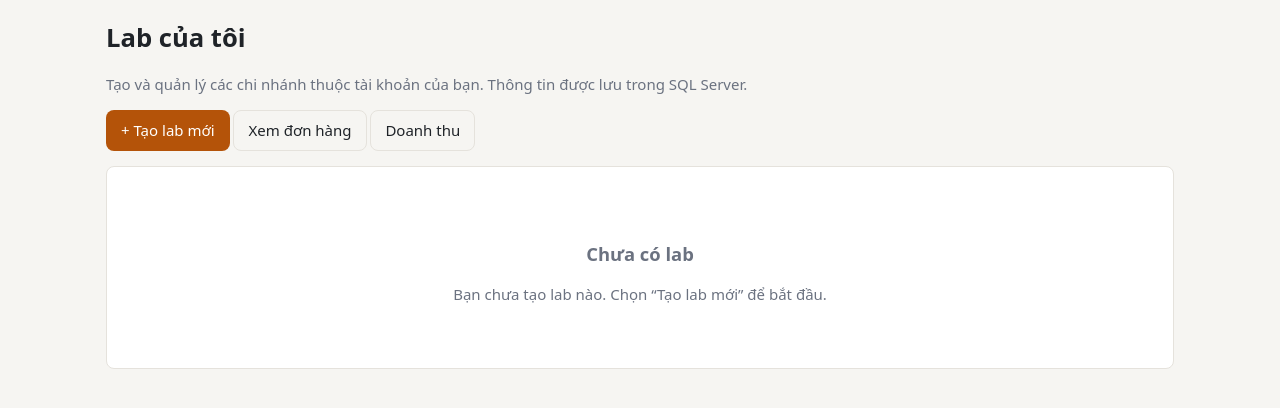
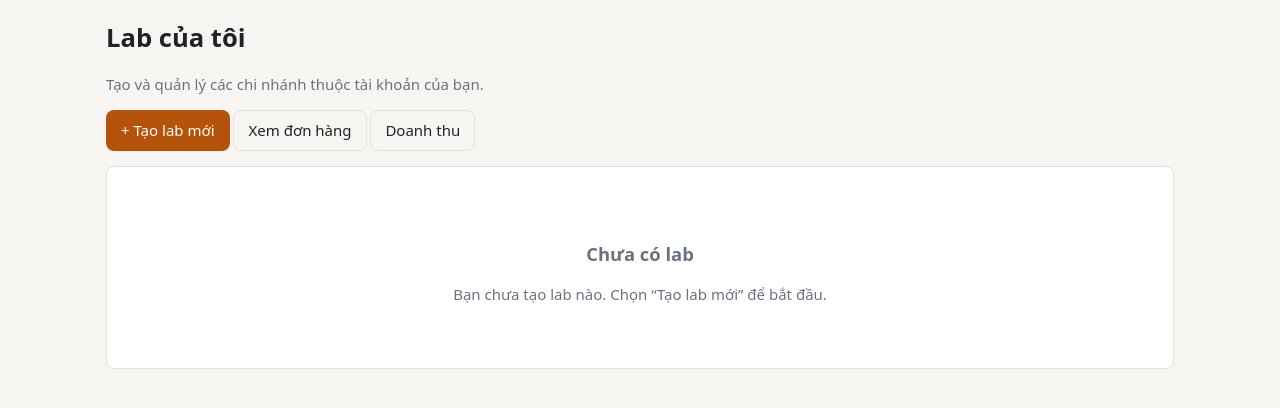
Before and after one commit to Yud63/Project-HQTCSDL, a Node project: template web/views/owner/labs.ejs in a window 1280 px wide. Shown: the part 57-465 px from the top of the page. Run offline with Node 20 templates, Linux system fonts and the light colour scheme; the template is opened without the code that fills it, so the values that code supplies are empty.

Commit message:
chore(web): remove internal DB wording from owner pages

```diff
--- a/web/views/owner/labs.ejs
+++ b/web/views/owner/labs.ejs
@@ -1,6 +1,6 @@
 <%- include('../partials/header') %>
 <h1>Lab của tôi</h1>
-<p class="muted">Tạo và quản lý các chi nhánh thuộc tài khoản của bạn. Thông tin được lưu trong SQL Server.</p>
+<p class="muted">Tạo và quản lý các chi nhánh thuộc tài khoản của bạn.</p>
 <p><a class="btn" href="/owner/labs/new">+ Tạo lab mới</a> <a class="btn btn-outline" href="/owner/orders">Xem đơn hàng</a> <a class="btn btn-outline" href="/owner/revenue">Doanh thu</a></p>
 <% if (!labs.length) { %>
   <div class="card empty"><h2>Chưa có lab</h2><p>Bạn chưa tạo lab nào. Chọn “Tạo lab mới” để bắt đầu.</p></div>
--- a/web/views/owner/orders.ejs
+++ b/web/views/owner/orders.ejs
@@ -1,6 +1,6 @@
 <%- include('../partials/header') %>
 <h1>Quản lý đơn hàng</h1>
-<p class="muted">Đơn hàng từ khách được lưu và cập nhật trên SQL Server. Khách tạo đơn ở <code>/orders/new</code>; chủ lab xử lý đơn tại đây.</p>
+<p class="muted">Các đơn khách đặt tại lab của bạn. Xem chi tiết và cập nhật trạng thái xử lý ngay tại đây.</p>
 <p><a class="btn btn-outline" href="/owner/labs">Danh sách lab</a> <a class="btn btn-outline" href="/owner/revenue">Doanh thu</a></p>
 <form method="get" action="/owner/orders" class="card form">
 <label>Chi nhánh <select name="lab"><option value="">Tất cả lab</option><% labs.forEach(function(l){ %><option value="<%= l.LabId %>" <%= labId===l.LabId?'selected':'' %>><%= l.LabName %></option><% }) %></select></label>
--- a/web/views/owner/revenue.ejs
+++ b/web/views/owner/revenue.ejs
@@ -1,6 +1,6 @@
 <%- include('../partials/header') %>
 <h1>Doanh thu chủ lab</h1>
-<p class="muted">Số liệu đọc trực tiếp từ <code>ord.vw_LabRevenue</code>. Doanh thu chỉ tính đơn đã hoàn tất và đã thanh toán.</p>
+<p class="muted">Doanh thu chỉ tính các đơn đã hoàn tất và đã thanh toán.</p>
 <div class="grid">
 <div class="card"><div class="muted">Số đơn</div><h2><%= totals.TotalOrders.toLocaleString('vi-VN') %></h2></div>
 <div class="card"><div class="muted">Đơn hoàn thành</div><h2><%= totals.CompletedOrders.toLocaleString('vi-VN') %></h2></div>
```
